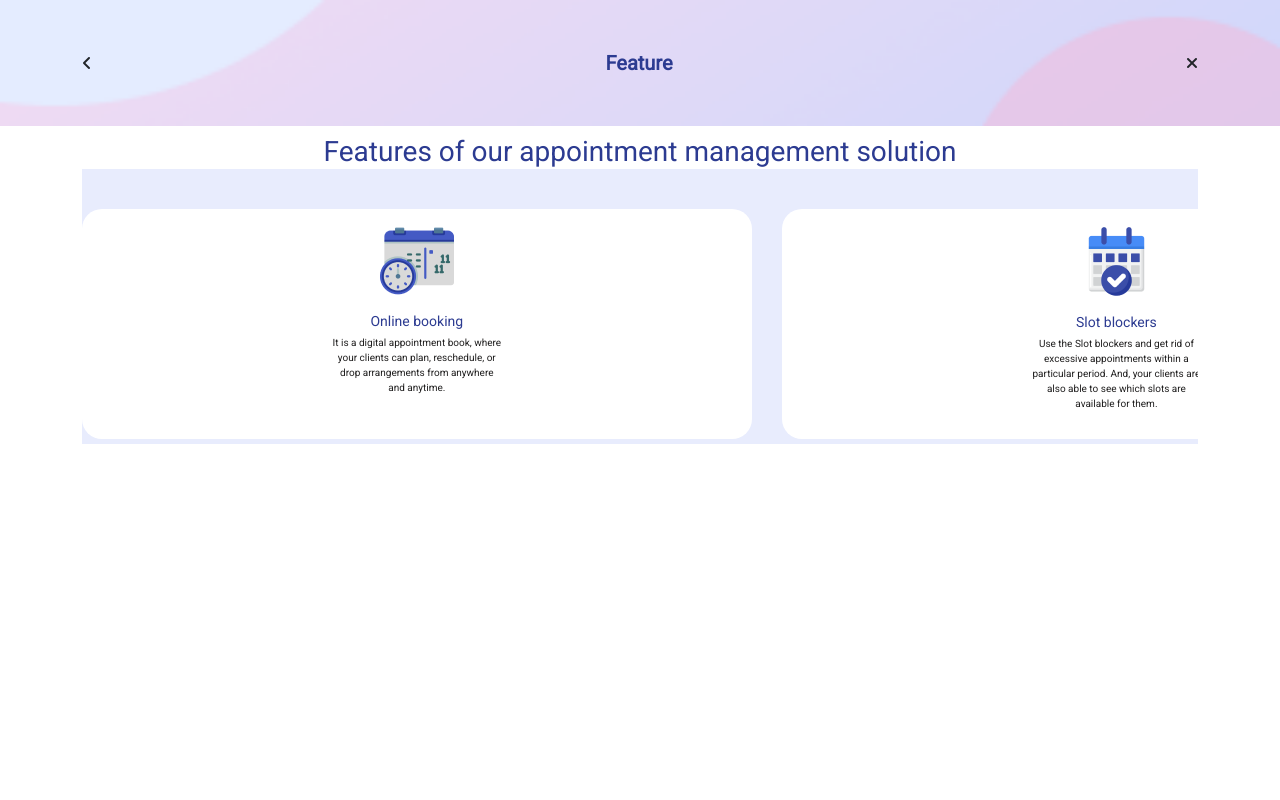
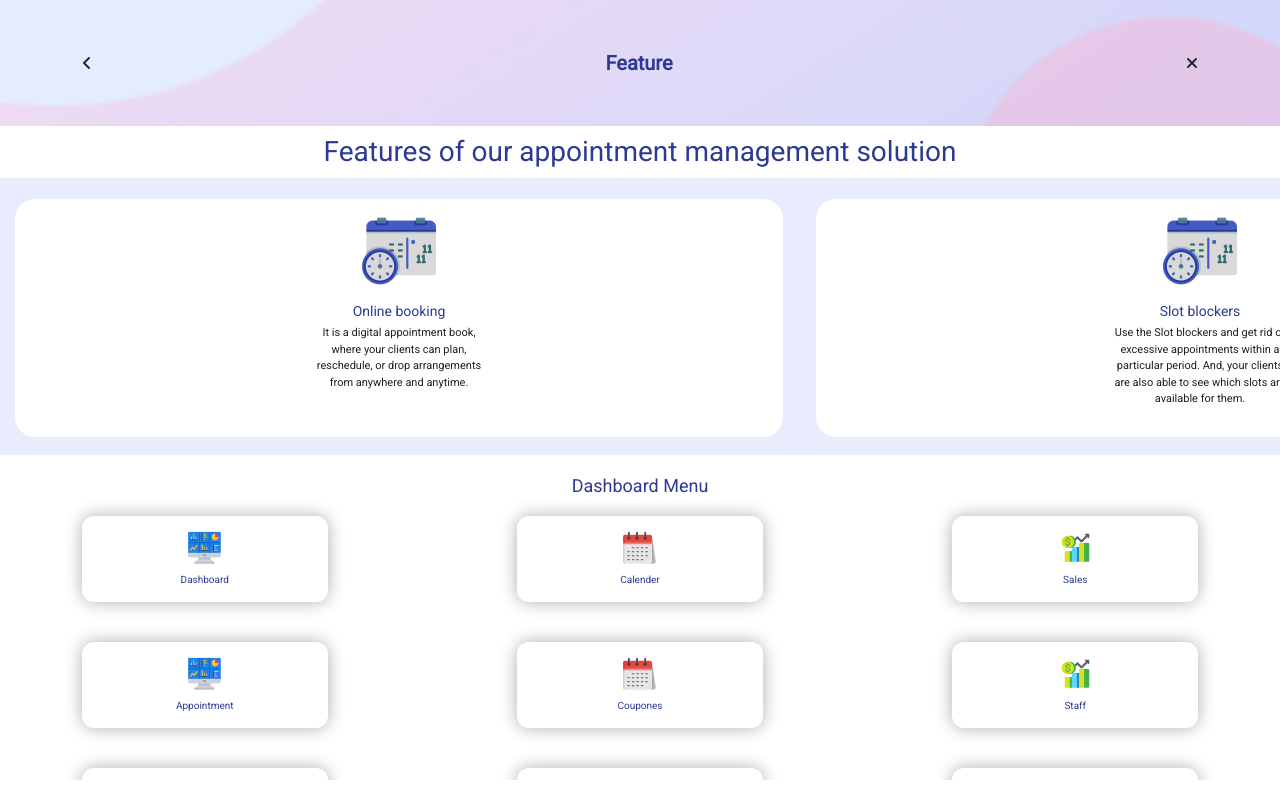
Before and after one commit to indrajeet-tellis/salon, a Nuxt app: page /feature in a window 1280 px wide. Built offline with nearby package versions, Linux system fonts and the light colour scheme; a web font is replaced by a local one; what vue3-lottie would draw is missing.

Commit message:
advantage ande feature updated

```diff
--- /dev/null
+++ b/components/AdvantageItem.vue
@@ -0,0 +1,53 @@
+<template>
+  <div class="advantage-main">
+    <img src="/assets/cardImg.png" />
+
+    <h4 class="">{{ text }}</h4>
+    <p class="">
+      {{ subText }}
+    </p>
+  </div>
+</template>
+<script setup>
+import "../style/main.css";
+defineProps({
+  text: String,
+  subText: String,
+  url: String,
+});
+</script>
+<style scoped>
+h4 {
+  font-size: 14px !important;
+  font-weight: 500 !important;
+  color: #2c3b91;
+  text-align: center;
+  width: 224px;
+  margin: 7px auto;
+}
+p {
+  font-size: 11px !important;
+  font-weight: 400 !important;
+  color: #5a5a5a;
+  text-align: center;
+  width: 287px;
+  margin: 7px auto 0 auto;
+}
+
+.advantage-main {
+  text-align: center;
+  margin-top: 25px;
+  position: relative;
+}
+.advantage-main::after {
+  width: 65%;
+  border: 1px dashed #979797;
+  position: absolute;
+  bottom: -11%;
+  left: 17%;
+  content: "";
+}
+.advantage-main img {
+  margin-top: 15px;
+}
+</style>
--- /dev/null
+++ b/components/FeatureBox.vue
@@ -0,0 +1,40 @@
+<template>
+  <div class="box">
+    <img src="/assets/fOne.png" />
+    <h3 class="">{{ text }}</h3>
+    <p class="">
+      {{ subText }}
+    </p>
+  </div>
+</template>
+<script setup>
+import "../style/main.css";
+
+defineProps({
+  text: String,
+  subText: String,
+});
+</script>
+<style scoped>
+.box {
+  border-radius: 20px;
+  padding: 15px 10px;
+  background: #fff;
+  height: 238px;
+  text-align: center;
+}
+h3 {
+  color: #2c3b91;
+  font-size: 14px !important;
+  font-weight: 500 !important;
+  margin-top: 15px;
+}
+p {
+  color: #201f1f;
+  font-size: 11px !important;
+  font-weight: 400 !important;
+
+  width: 172px;
+  margin: 6px auto;
+}
+</style>
--- /dev/null
+++ b/components/FeatureDashBox.vue
@@ -0,0 +1,49 @@
+<template>
+  <div class="featureitems d-flex justify-content-between">
+    <div class="item">
+      <img src="/assets/appo-one.png" />
+      <p class="">{{ text }}</p>
+    </div>
+    <div class="item">
+      <img src="/assets/appo-two.png" />
+      <p class="">{{ textTwo }}</p>
+    </div>
+    <div class="item">
+      <img src="/assets/appo-three.png" />
+      <p class="">{{ textThree }}</p>
+    </div>
+  </div>
+</template>
+<script setup>
+import "../style/main.css";
+defineProps({
+  text: String,
+  textTwo: String,
+  textThree: String,
+});
+</script>
+<style scoped>
+.featureitems {
+  margin-bottom: 20px;
+}
+
+.item {
+  width: 22%;
+  padding-top: 15px;
+  padding-bottom: 15px;
+  background: #fff;
+  text-align: center;
+  border-radius: 12px;
+  margin-top: 20px;
+  -webkit-box-shadow: 0px 0px 17px 0px rgba(0, 0, 0, 0.32);
+  -moz-box-shadow: 0px 0px 17px 0px rgba(0, 0, 0, 0.32);
+  box-shadow: 0px 0px 17px 0px rgba(0, 0, 0, 0.32);
+}
+p {
+  font-size: 10px !important;
+  font-weight: 400 !important;
+
+  color: #2c3b91;
+  margin-top: 8px;
+}
+</style>
--- a/pages/advantage/index.vue
+++ b/pages/advantage/index.vue
@@ -29,7 +29,7 @@
               <h3 class="Advantage-header mb-0">
                 Advantages of having your own salon app
               </h3>
-              <div class="Advantage-item">
+              <!-- <div class="Advantage-item">
                 <img src="/assets/ad-one.png" />
                 <h4 class="adItem-heading">Increasing a customer loyalty</h4>
                 <p class="adItem-para">
@@ -82,7 +82,30 @@
                   your brand becomes more recognizable and your reputation grows
                   in such a way.
                 </p>
-              </div>
+              </div> -->
+              <AdvantageItem
+                text="Increasing a customer loyalty"
+                subText=" People like attention, and your customers are no exception. Continuous
+                interaction with your customers make them feel special, and their trust in
+                you grows."
+              />
+              <AdvantageItem
+                text="Attracting and retaining an audience"
+                subText="Your customers will start recommending your application to their friends and acquaintances, thereby, attracting new customers. By sending relevant and useful information, you expand your reach."
+              />
+              <AdvantageItem
+                text="Optimization and automation of business"
+                subText="Besides marketing benefits, the application controls the work of employees, simplifies all daily activities, increases productivity."
+              />
+              <AdvantageItem
+                text="You get a powerful communication channel with your customer"
+                subText="Sending push-up notifications, providing information about special offers, discounts and promotions motivate your customers to use your services more often."
+              />
+              <AdvantageItem
+                class="last"
+                text="Brand Awareness"
+                subText="The development of a business application also contributes to the fact that more and more people get to know about your brand. It works as a kind of advertisement for your services your brand becomes more recognizable and your reputation grows in such a way."
+              />
             </div>
           </div>
         </div>
@@ -93,9 +116,12 @@
 
 <script>
 import MobileHeading from "../../components/mobile-heading.vue";
+import "../../style/main.css";
+import AdvantageItem from "../../components/AdvantageItem.vue";
 export default {
   components: {
     MobileHeading,
+    AdvantageItem,
   },
   data() {
     return {
@@ -123,6 +149,7 @@ export default {
 <style scoped>
 .advantage-scroll-container {
   margin-top: 0px !important;
+  height: 78vh !important;
 }
 .advantage-head {
   background-repeat: no-repeat;
@@ -130,19 +157,19 @@ export default {
   background-position: center;
 }
 
-.Advantage-item {
+/* .Advantage-item {
   text-align: center;
   margin-top: 25px;
   position: relative;
-}
-.Advantage-item::after {
+} */
+/* .Advantage-item::after {
   width: 65%;
   border: 1px dashed #979797;
   position: absolute;
   bottom: -11%;
   left: 17%;
   content: "";
-}
+} */
 .Advantage-header {
   font-size: 18px !important;
   font-weight: 500 !important;
@@ -152,11 +179,10 @@ export default {
   width: 215px;
   margin: 10px auto;
 }
-.adItem-heading {
+/* .adItem-heading {
   font-size: 14px !important;
   font-weight: 500 !important;
   color: #2c3b91;
-  font-family: "DM Sans", sans-serif;
   text-align: center;
   width: 215px;
   margin: 7px auto;
@@ -165,11 +191,10 @@ export default {
   font-size: 8px !important;
   font-weight: 400 !important;
   color: #5a5a5a;
-  font-family: "Roboto", sans-serif;
   text-align: center;
   width: 215px;
   margin: 0 auto;
-}
+} */
 .one {
   margin-top: 35px;
 }
--- a/pages/feature/index.vue
+++ b/pages/feature/index.vue
@@ -18,7 +18,7 @@
     </div>
   </div>
   <section>
-    <div class="container">
+    <div class="">
       <div class="scroll-container feature-scroll-container">
         <div class="row">
           <div class="col">
@@ -27,7 +27,7 @@
             </div>
           </div>
         </div>
-        <div class="row">
+        <div class="row" style="margin-top: 9px">
           <div
             class="bg-img"
             :style="{ backgroundImage: 'url(/assets/Fbanner.png)' }"
@@ -36,81 +36,61 @@
               <div class="F-main">
                 <swiper
                   :slidesPerView="'auto'"
-                  :pagination="{
-                    clickable: true,
-                  }"
+                  :pagination="false"
                   :modules="modules"
                   class="mySwiper"
-                  :space-between="30"
+                  :space-between="18"
                 >
                   <swiper-slide>
-                    <div class="box">
-                      <img src="/assets/fOne.png" />
-                      <h3 class="F-header mb-0">Online booking</h3>
-                      <p class="F-para mb-0">
-                        It is a digital appointment book, where your clients can
+                    <FeatureBox
+                      text="Online booking"
+                      subText=" It is a digital appointment book, where your clients can
                         plan, reschedule, or drop arrangements from anywhere and
-                        anytime.
-                      </p>
-                    </div>
+                        anytime."
+                    />
                   </swiper-slide>
                   <swiper-slide>
-                    <div class="box">
-                      <img src="/assets/fTwo.png" />
-                      <h3 class="F-header mb-0">Slot blockers</h3>
-                      <p class="F-para mb-0">
-                        Use the Slot blockers and get rid of excessive
+                    <FeatureBox
+                      text="Slot blockers"
+                      subText="Use the Slot blockers and get rid of excessive
                         appointments within a particular period. And, your
                         clients are also able to see which slots are available
-                        for them.
-                      </p>
-                    </div>
+                        for them."
+                    />
                   </swiper-slide>
                   <swiper-slide>
-                    <div class="box">
-                      <img src="/assets/fThree.png" />
-                      <h3 class="F-header mb-0">Off hours booking</h3>
-                      <p class="F-para mb-0">
-                        Now you don't worry when you are offline! Your clients
+                    <FeatureBox
+                      text="Off hours booking"
+                      subText="Now you don't worry when you are offline! Your clients
                         will have more flexibility to book appointments during
-                        non-working hours as well.
-                      </p>
-                    </div>
+                        non-working hours as well."
+                    />
                   </swiper-slide>
                   <swiper-slide>
-                    <div class="box">
-                      <img src="/assets/fFour.png" />
-                      <h3 class="F-header mb-0">Package booking</h3>
-                      <p class="F-para mb-0">
-                        Engage your customers with exciting salon packages.
+                    <FeatureBox
+                      text="Package booking"
+                      subText="Engage your customers with exciting salon packages.
                         Using Salonnz, have a facility in creating packages for
                         different services, which will also multiply the sale
-                        and revenue in your business.
-                      </p>
-                    </div>
+                        and revenue in your business."
+                    />
                   </swiper-slide>
                   <swiper-slide>
-                    <div class="box">
-                      <img src="/assets/fFive.png" />
-                      <h3 class="F-header mb-0">Membership booking</h3>
-                      <p class="F-para mb-0">
-                        On Salonnz, salon owner can arrange membership program
+                    <FeatureBox
+                      text="Membership booking"
+                      subText="On Salonnz, salon owner can arrange membership program
                         for faithful customers through which they can avail
-                        discounts for specific services
-                      </p>
-                    </div>
+                        discounts for specific services"
+                    />
                   </swiper-slide>
                   <swiper-slide>
-                    <div class="box">
-                      <img src="/assets/fSix.png" />
-                      <h3 class="F-header mb-0">Accept payment</h3>
-                      <p class="F-para mb-0">
-                        Salonnz comes with an online booking widget connected
+                    <FeatureBox
+                      text="Accept payment"
+                      subText=" Salonnz comes with an online booking widget connected
                         with Paypal. Salon owners can get payments for your
                         services by simply synchronizing purchases with this
-                        widget.
-                      </p>
-                    </div>
+                        widget."
+                    />
                   </swiper-slide>
                 </swiper>
               </div>
@@ -128,92 +108,31 @@
             </div>
             <div class="row">
               <div class="col">
-                <div class="m-items d-flex justify-content-between">
-                  <div class="item">
-                    <img src="/assets/appo-one.png" />
-                    <p class="item-para mb-0">Dashboard</p>
-                  </div>
-                  <div class="item">
-                    <img src="/assets/appo-two.png" />
-                    <p class="item-para mb-0">Calender</p>
-                  </div>
-                  <div class="item">
-                    <img src="/assets/appo-three.png" />
-                    <p class="item-para mb-0">Sales</p>
-                  </div>
-                </div>
-              </div>
-            </div>
-            <div class="row">
-              <div class="col">
-                <div class="m-items d-flex justify-content-between">
-                  <div class="item">
-                    <img src="/assets/appo-four.png" />
-                    <p class="item-para mb-0">Appointment</p>
-                  </div>
-                  <div class="item">
-                    <img src="/assets/appo-five.png" />
-                    <p class="item-para mb-0">Coupones</p>
-                  </div>
-                  <div class="item">
-                    <img src="/assets/appo-six.png" />
-                    <p class="item-para mb-0">Staff</p>
-                  </div>
-                </div>
-              </div>
-            </div>
-            <div class="row">
-              <div class="col">
-                <div class="m-items d-flex justify-content-between">
-                  <div class="item">
-                    <img src="/assets/appo-seven.png" />
-                    <p class="item-para mb-0">Payroll</p>
-                  </div>
-                  <div class="item">
-                    <img src="/assets/appo-eight.png" />
-                    <p class="item-para mb-0">Discount</p>
-                  </div>
-                  <div class="item">
-                    <img src="/assets/dash-nine.png" />
-                    <p class="item-para mb-0">Services</p>
-                  </div>
-                </div>
-              </div>
-            </div>
-            <div class="row">
-              <div class="col">
-                <div class="m-items d-flex justify-content-between">
-                  <div class="item">
-                    <img src="/assets/dash-ele.png" />
-                    <p class="item-para mb-0">Expenses</p>
-                  </div>
-                  <div class="item">
-                    <img src="/assets/dash-twe.png" />
-                    <p class="item-para mb-0">Inventory</p>
-                  </div>
-                  <div class="item">
-                    <img src="/assets/dash-thr.png" />
-                    <p class="item-para mb-0">File Manager</p>
-                  </div>
-                </div>
-              </div>
-            </div>
-            <div class="row">
-              <div class="col">
-                <div class="m-items d-flex justify-content-between">
-                  <div class="item">
-                    <img src="/assets/dash-forth.png" />
-                    <p class="item-para mb-0">E-commerce</p>
-                  </div>
-                  <div class="item">
-                    <img src="/assets/mar-six.png" />
-                    <p class="item-para mb-0">Review</p>
-                  </div>
-                  <div class="item">
-                    <img src="/assets/dash-fif.png" />
-                    <p class="item-para mb-0">Forms</p>
-                  </div>
-                </div>
+                <FeatureDashBox
+                  text="Dashboard"
+                  textTwo="Calender"
+                  textThree="Sales"
+                />
+                <FeatureDashBox
+                  text="Appointment"
+                  textTwo="Coupones"
+                  textThree="Staff"
+                />
+                <FeatureDashBox
+                  text="Payroll"
+                  textTwo="Discount"
+                  textThree="Services"
+                />
+                <FeatureDashBox
+                  text="Expenses"
+                  textTwo="Inventory"
+                  textThree="File Manager"
+                />
+                <FeatureDashBox
+                  text="E-commerce"
+                  textTwo="Review"
+                  textThree="Forms"
+                />
               </div>
             </div>
           </div>
@@ -235,6 +154,8 @@ import "swiper/css/scrollbar";
 import { ref } from "vue";
 import MobileHeading from "../../components/mobile-heading.vue";
 import "../../style/main.css";
+import FeatureBox from "../../components/FeatureBox.vue";
+import FeatureDashBox from "../../components/FeatureDashBox.vue";
 
 export default {
   components: {
@@ -242,6 +163,8 @@ export default {
     SwiperSlide,
     Heading,
     MobileHeading,
+    FeatureBox,
+    FeatureDashBox,
   },
   data() {
     return {
@@ -280,6 +203,7 @@ export default {
 <style scoped>
 .feature-scroll-container {
   margin-top: 124px !important;
+  height: 82vh !important;
 }
 .heading {
   padding: 20px;
@@ -294,43 +218,15 @@ export default {
   margin-top: 11px;
 }
 .F-main {
-  padding-top: 40px;
+  padding-top: 21px;
   margin-bottom: 18px;
 }
-.box {
-  border-radius: 20px;
-  padding: 15px 10px;
-  margin-bottom: 38px;
-  background: #fff;
-  height: 230px;
-  text-align: center;
-}
-.F-header {
-  color: #2c3b91;
-  font-size: 14px !important;
-  font-weight: 500 !important;
-  font-family: "Roboto", sans-serif;
-  margin-top: 15px;
-}
-.F-para {
-  color: #201f1f;
-  font-size: 10px !important;
-  font-weight: 400 !important;
-  font-family: "Roboto", sans-serif;
-  width: 172px;
-  margin: 6px auto;
-}
+
 .swiper-slide {
   width: 60% !important;
+  margin-left: 15px !important;
 }
-.swiper-pagination-bullet {
-  opacity: 1;
-  background: #fff;
-  width: 7px;
-  height: 7px;
-  border-radius: 50%;
-  border: 1px solid #ed0046;
-}
+
 .swiper-pagination-bullet-active {
   background: #ed0046 !important;
   width: 13px;
@@ -346,27 +242,12 @@ export default {
 .dashboard {
   margin-top: 20px;
 }
-.item {
-  width: 22%;
-  padding-top: 15px;
-  padding-bottom: 15px;
-  background: #fff;
-  text-align: center;
-  border-radius: 12px;
-  margin-top: 20px;
-  -webkit-box-shadow: 0px 0px 17px 0px rgba(0, 0, 0, 0.32);
-  -moz-box-shadow: 0px 0px 17px 0px rgba(0, 0, 0, 0.32);
-  box-shadow: 0px 0px 17px 0px rgba(0, 0, 0, 0.32);
-}
-.m-items {
-  margin-bottom: 20px;
-}
 
-.item-para {
+/* .item-para {
   font-size: 10px !important;
   font-weight: 400 !important;
   font-family: "Roboto", sans-serif;
   color: #2c3b91;
   margin-top: 8px;
-}
+} */
 </style>
```
Also changed, not shown: public/assets/cardImg-two.png (added).
